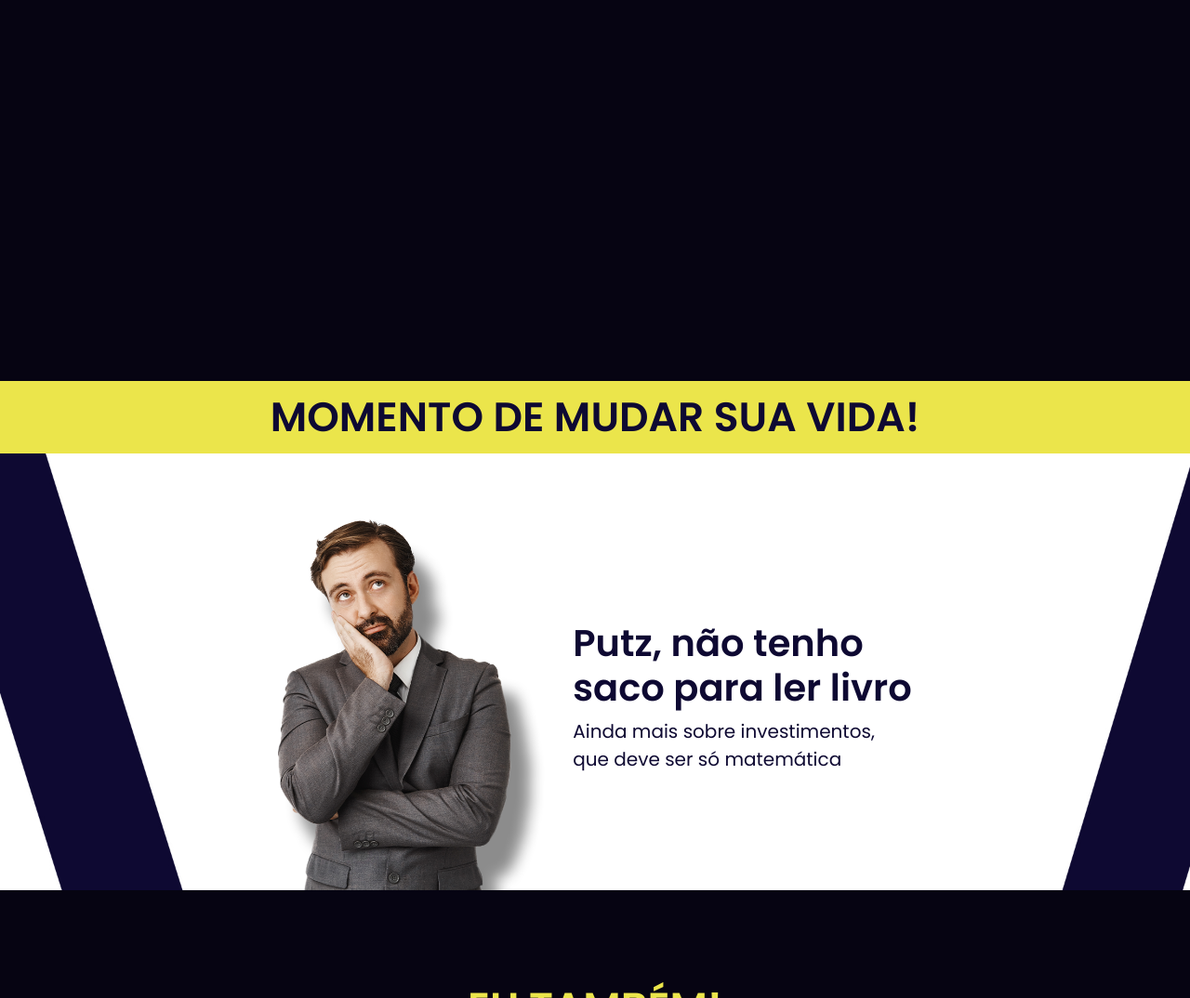
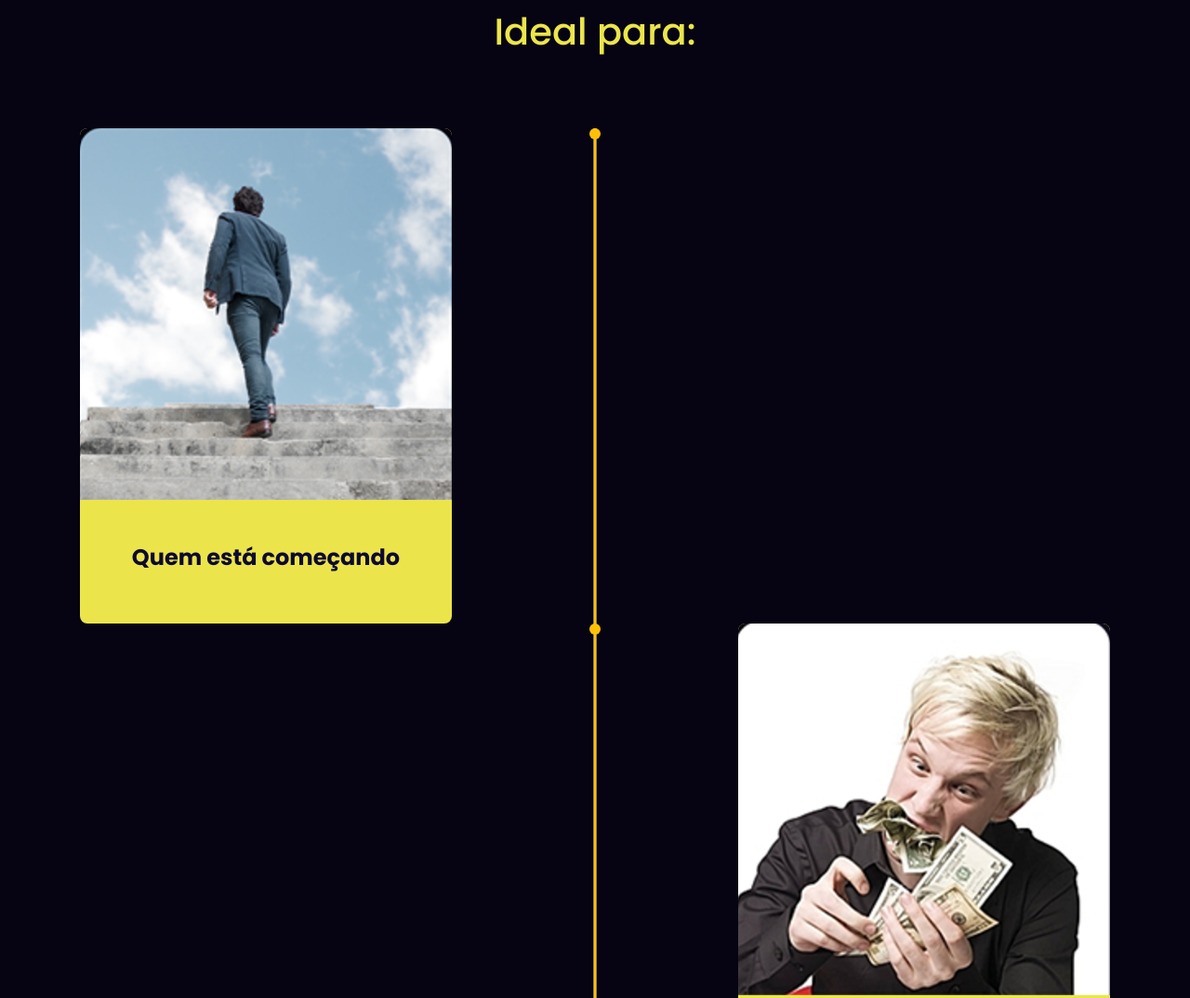
Before and after one commit to felipebpassos/livro, a plain HTML site: page index.html in a window 1280 px wide. Shown: the part 940-2014 px from the top of the page at 93% size. Drawn offline with nearby package versions, Linux system fonts and the light colour scheme; a web font is replaced by a local one.

Commit message:
falta responsividade

```diff
--- a/css/style.css
+++ b/css/style.css
@@ -3,6 +3,7 @@
 
 :root {
     --azul-escuro: rgb(14, 9, 50);
+    --azul-claro: rgb(46, 29, 168);
     --dourado: rgb(235, 229, 75);
     --dourado-light: rgb(255, 250, 97);
 }
@@ -63,7 +64,8 @@ header::before {
     bottom: 0;
     left: 0;
     z-index: -1;
-    backdrop-filter: blur(4px); /* Ajuste o valor de acordo com o efeito de desfoque desejado */
+    backdrop-filter: blur(4px);
+    /* Ajuste o valor de acordo com o efeito de desfoque desejado */
 }
 
 
@@ -100,14 +102,14 @@ header a {
     margin-right: 40px;
     padding: 2px;
     border-radius: 30px;
-    background: linear-gradient(90deg, #E84E9B 0%, #8A3AE2 100%);
+    background: linear-gradient(90deg, var(--dourado) 0%, var(--azul-claro) 100%);
     text-decoration: none;
     color: white;
     transition: all 0.8s;
 }
 
 header a:hover {
-    background: linear-gradient(90deg, #8A3AE2 0%, #E84E9B 100%);
+    background: linear-gradient(90deg, var(--azul-claro) 0%, var(--dourado) 100%);
     transform: scale(1.1);
 }
 
@@ -213,9 +215,115 @@ section {
 }
 
 .para-quem {
-    height: 500px;
+    padding-top: 100px;
+    padding-bottom: 150px;
+    height: fit-content;
     background-color: rgb(6, 4, 18);
 }
+
+.para-quem .content {
+    margin: auto;
+    width: fit-content;
+}
+
+.para-quem h1 {
+    color: var(--dourado);
+    margin-bottom: 80px;
+}
+
+.linha-container {
+    height: fit-content;
+    position: relative;
+}
+
+.linha-do-tempo {
+    display: block;
+    width: 3px;
+    height: 200vh;
+    background-color: #ccc;
+    margin-left: 50%;
+    transform: translateX(-50%);
+    overflow: hidden;
+    position: relative;
+    /* Adicionado para posicionar os círculos corretamente */
+}
+
+.progresso {
+    height: 0;
+    background-color: #ffc107;
+    /* Amarelo */
+    transition: height 0.5s ease;
+    position: absolute;
+    /* Adicionado para posicionar os círculos corretamente */
+    width: 100%;
+}
+
+.circulos {
+    width: 12px;
+    height: 12px;
+    background-color: #ffc107;
+    /* Amarelo */
+    border-radius: 50%;
+    position: absolute;
+}
+
+.circulo1 {
+    top: 0%;
+    left: 50%;
+    transform: translateX(-50%);
+}
+
+.circulo2 {
+    top: 33.3%;
+    left: 50%;
+    transform: translateX(-50%);
+}
+
+.circulo3 {
+    top: 66.6%;
+    left: 50%;
+    transform: translateX(-50%);
+}
+
+.circulos .img-card {
+    position: absolute;
+    overflow: hidden;
+    height: 66.67vh;
+    width: 50vh;
+    background-color: var(--dourado);
+    border-radius: 8px;
+    top: 0;
+}
+
+.circulo1 .img-card,
+.circulo3 .img-card {
+    right: 20vh;
+}
+
+.circulo2 .img-card {
+    left: 20vh;
+}
+
+.img-container {
+    height: 75%;
+}
+
+.img-container img {
+    height: 100%;
+    width: 100%;
+    object-fit: cover;
+}
+
+.img-card .texto {
+    display: flex;
+    justify-content: center;
+    align-items: center;
+    color: var(--azul-escuro);
+    height: 25%;
+    width: 100%;
+}
+
+.img-card .texto h4 {text-align: center; font-weight: 700;}
 
 .alerta-2 {
     background-color: var(--dourado);
@@ -231,19 +339,33 @@ section {
 }
 
 .alerta-2 h1 {
-    transition: transform 1s ease; /* Transição suave de 1 segundo */
+    transition: transform 1s ease;
+    /* Transição suave de 1 segundo */
 }
 
 /* Keyframes para a animação de escala */
 @keyframes scaleAnimation {
-    0% { transform: scale(1); } /* Escala inicial */
-    50% { transform: scale(1.1); } /* Escala máxima no meio da animação */
-    100% { transform: scale(1); } /* Volta à escala inicial */
+    0% {
+        transform: scale(1);
+    }
+
+    /* Escala inicial */
+    50% {
+        transform: scale(1.1);
+    }
+
+    /* Escala máxima no meio da animação */
+    100% {
+        transform: scale(1);
+    }
+
+    /* Volta à escala inicial */
 }
 
 /* Aplica a animação ao h1 dentro de .alerta-2 */
 .alerta-2 h1 {
-    animation: scaleAnimation 2s infinite; /* 2 segundos, ciclo infinito */
+    animation: scaleAnimation 2s infinite;
+    /* 2 segundos, ciclo infinito */
 }
 
 .persuasao {
@@ -300,7 +422,8 @@ section {
     width: 500px;
 }
 
-#dislike, #like {
+#dislike,
+#like {
     position: absolute;
     bottom: -35px;
     right: -35px;
@@ -343,7 +466,11 @@ section {
     font-weight: bold;
     border-radius: 5px;
 }
-.cases-de-sucesso p {max-width: 600px; margin: auto;}
+
+.cases-de-sucesso p {
+    max-width: 600px;
+    margin: auto;
+}
 
 .preços {
     color: var(--azul-escuro);
--- a/index.html
+++ b/index.html
@@ -23,8 +23,8 @@
     <header>
         <div id="countdown"></div>
         <a href="https://checkout.perfectpay.com.br/pay/PPU38CNI67F" id="linkCompra">
-            <div><img src="./img/two-movie-tickets.png" height="18" style="margin-right: 10px;" alt="">Garanta sua
-                vaga</div>
+            <div><img src="./img/two-movie-tickets.png" height="18" style="margin-right: 10px;" alt="">Garanta já o
+                seu</div>
         </a>
     </header>
 
@@ -56,7 +56,52 @@
         </section>
 
         <!-- Para quem é o livro -->
-        <section class="para-quem"></section>
+        <section class="para-quem">
+            <div class="content">
+                <h1>Ideal para:</h1>
+                <div class="linha-container">
+                    <div class="linha-do-tempo">
+                        <div class="progresso"></div>
+                    </div>
+                    <div class="circulos circulo1">
+                        <div style="position: relative;">
+                            <div class="img-card fade-in-element">
+                                <div class="img-container">
+                                    <img src="./img/para-voce-1.png" alt="">
+                                </div>
+                                <div class="texto">
+                                    <h4>Quem está começando</h4>
+                                </div>
+                            </div>
+                        </div>
+                    </div>
+                    <div class="circulos circulo2">
+                        <div style="position: relative;">
+                            <div class="img-card fade-in-element">
+                                <div class="img-container">
+                                    <img src="./img/para-voce-2.png" alt="">
+                                </div>
+                                <div class="texto">
+                                    <h4>Quem está com<br>fome de dinheiro</h4>
+                                </div>
+                            </div>
+                        </div>
+                    </div>
+                    <div class="circulos circulo3">
+                        <div style="position: relative;">
+                            <div class="img-card fade-in-element">
+                                <div class="img-container">
+                                    <img src="./img/para-voce-3.png" alt="">
+                                </div>
+                                <div class="texto">
+                                    <h4>Quem tem receio de<br>mexer em dinheiro</h4>
+                                </div>
+                            </div>
+                        </div>
+                    </div>
+                </div>
+            </div>
+        </section>
 
         <!-- Alerta 2 -->
         <section class="alerta-2">
@@ -81,7 +126,7 @@
                     <p>Até porque é um tédio baixar <br>um livro e ele vir só escrito:</p>
                 </div>
                 <img src="./img/Eu também.png" alt="Exemplo de um livro entediante sem ilustrações e gráficos">
-                <img id="dislike" src="./img/Dislike.png" alt="Dislike - Feedback negativo">
+                <img class="fade-in-element" id="dislike" src="./img/Dislike.png" alt="Dislike - Feedback negativo">
             </div>
             <div class="content">
                 <div class="texto">
@@ -90,7 +135,7 @@
                 </div>
                 <img src="./img/Por isso 01.png" style="margin-bottom: 60px;" alt="O Último Livro dos Investimentos - repleto de ilustrações e gráficos que facilitarão o entendimento">
                 <img src="./img/Por isso 02.png" style="margin-bottom: 60px;" alt="O Último Livro dos Investimentos - repleto de ilustrações e gráficos que facilitarão o entendimento">
-                <img id="like" src="./img/Like.png" alt="Like - Feedback positivo">
+                <img class="fade-in-element" id="like" src="./img/Like.png" alt="Like - Feedback positivo">
             </div>
         </section>
 
@@ -339,6 +384,7 @@
 
     <script src="./js/tempo.js"></script>
     <script src="./js/header-effect.js"></script>
+    <script src="./js/linha_progresso.js"></script>
     <script src="./js/fade-in-element.js"></script>
     <script src="./js/accordion.js"></script>
     <script src="./js/slide.js"></script>
--- /dev/null
+++ b/js/linha_progresso.js
@@ -0,0 +1,22 @@
+document.addEventListener('DOMContentLoaded', function () {
+    const linhaDoTempo = document.querySelector('.para-quem');
+    const progresso = document.querySelector('.progresso');
+    const startOffset = 300; // Ajuste conforme necessário
+    const fatorVelocidade = 5; // Ajuste conforme necessário
+
+    function atualizarProgresso() {
+        const alturaDaPagina = document.documentElement.scrollHeight - window.innerHeight;
+        const scrollTop = window.scrollY;
+
+        // Verifica se a posição de rolagem ultrapassou o início da linha + o offset
+        if (scrollTop > linhaDoTempo.offsetTop - window.innerHeight + startOffset) {
+            const progressoPercentual = ((scrollTop - (linhaDoTempo.offsetTop - window.innerHeight + startOffset)) / alturaDaPagina) * 100 * fatorVelocidade;
+            progresso.style.height = `${progressoPercentual}%`;
+        }
+    }
+
+    window.addEventListener('scroll', atualizarProgresso);
+
+    // Atualiza o progresso ao carregar a página
+    window.addEventListener('load', atualizarProgresso);
+});
```
Also changed, not shown: teste.html (added, +114 -0 lines), img/para-voce-1.png (added), img/para-voce-2.png (added), img/para-voce-3.png (added).
